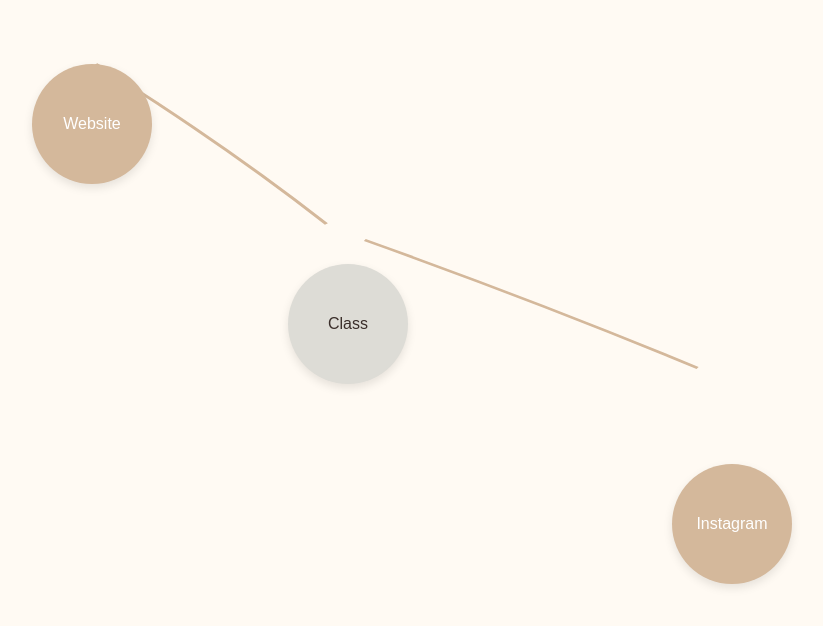
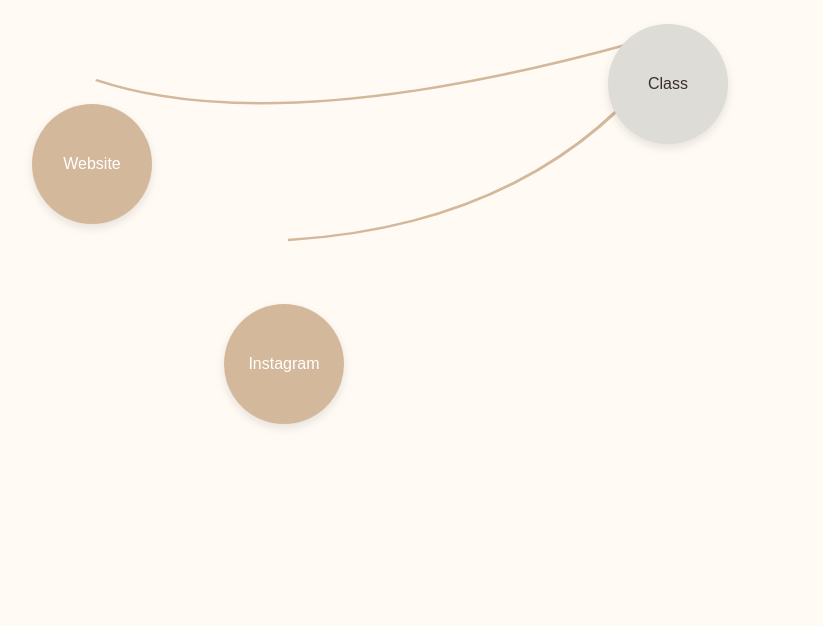
Before and after one commit to Sei-ceramic/Sei-ceramic.github.io, a plain HTML site: page index.html in a window 1280 px wide. Shown: the part 128-754 px from the top of the page, without its empty margins (96-919 px from the left). Drawn offline with Linux system fonts and the light colour scheme.

Commit message:
Update index.html

```diff
--- a/index.html
+++ b/index.html
@@ -42,15 +42,18 @@
       transform: scale(1.05);
     }
     .website {
-      top: 160px; left: 10%;
+      top: 200px;
+      left: 10%;
     }
     .class {
-      top: 360px; left: 30%;
+      top: 120px;
+      left: 55%;
       background-color: #dddcd6;
       color: #3a2e2a;
     }
     .insta {
-      top: 560px; left: 60%;
+      top: 400px;
+      left: 25%;
     }
     svg {
       position: absolute;
@@ -84,8 +87,8 @@
   <a href="https://instagram.com/sei_ceramic" class="node insta" target="_blank">Instagram</a>
 
   <svg viewBox="0 0 1000 1000" preserveAspectRatio="none">
-    <path d="M 150 200 Q 250 300 330 400" stroke="#d4b89b" stroke-width="3" fill="none" />
-    <path d="M 360 420 Q 500 500 620 580" stroke="#d4b89b" stroke-width="3" fill="none" />
+    <path d="M 150 220 Q 300 300 600 160" stroke="#d4b89b" stroke-width="3" fill="none" />
+    <path d="M 600 180 Q 500 400 300 420" stroke="#d4b89b" stroke-width="3" fill="none" />
   </svg>
 </body>
 </html>
```
